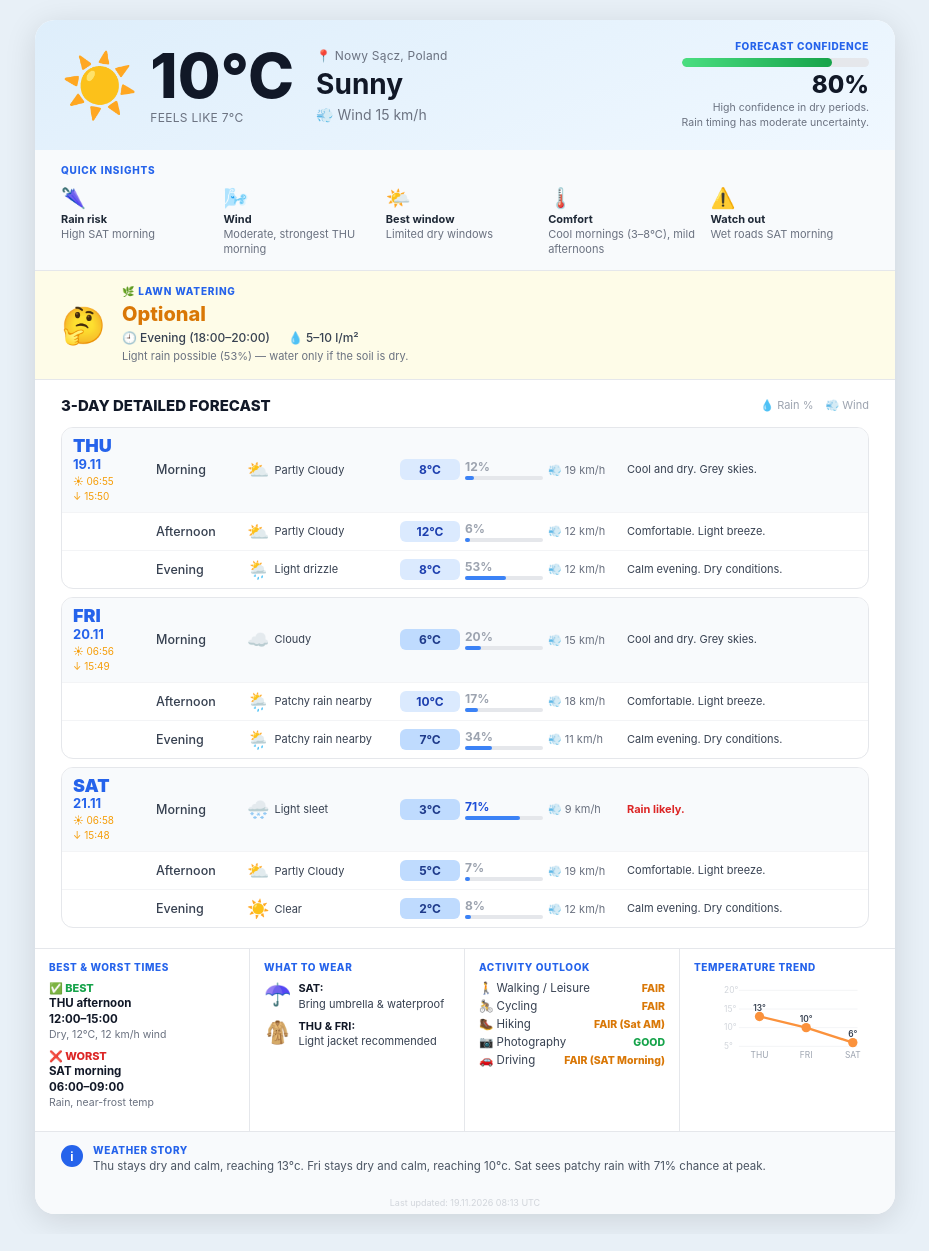
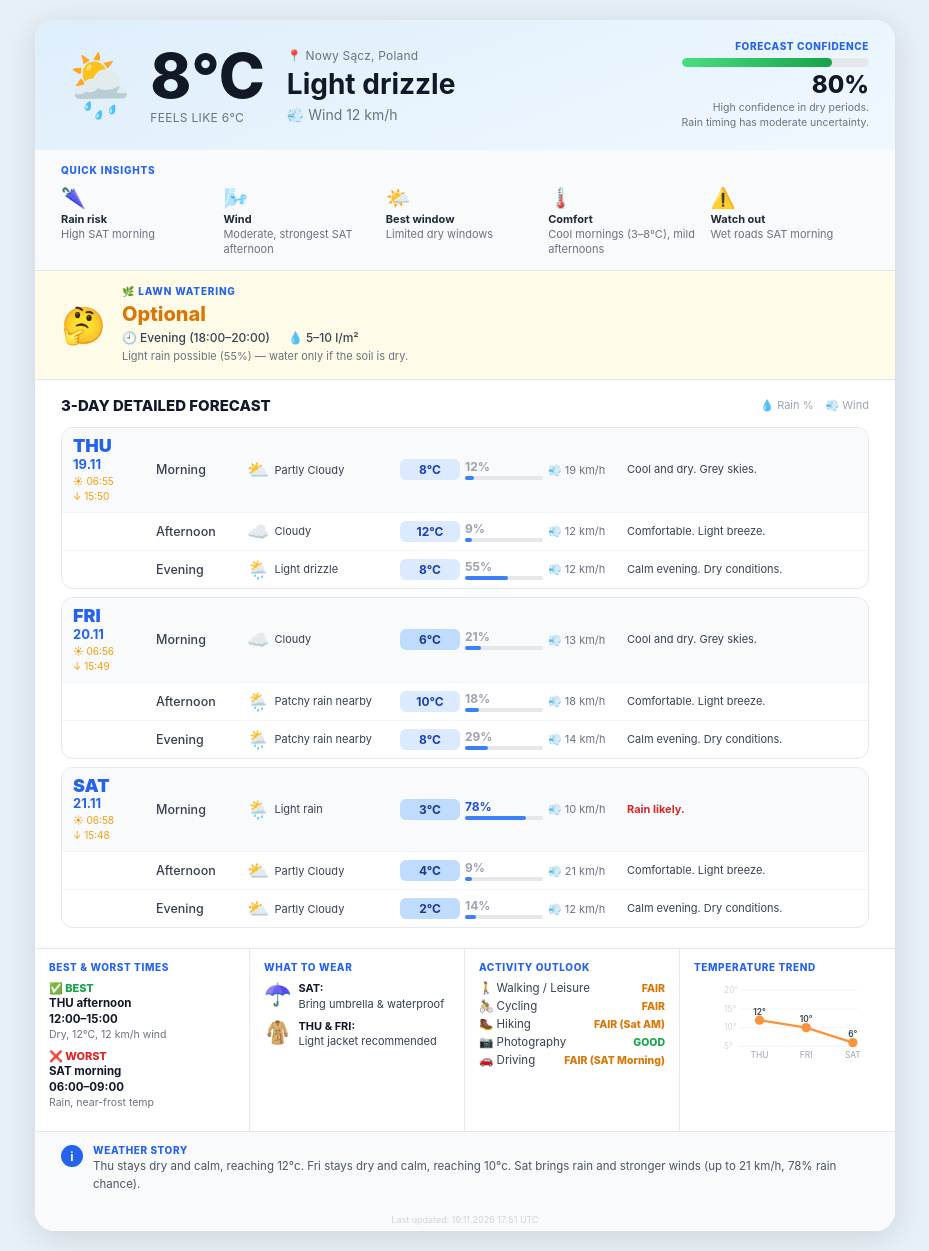
Before and after one commit to Massynisa3/nowy-sacz-weather, a plain HTML site: page index.html in a window 1280 px wide. Shown: the whole page, without its empty margins (175-1104 px from the left). Drawn offline with Linux system fonts and the light colour scheme.

Commit message:
Update weather 2026-11-19 17:51 UTC

```diff
--- a/index.html
+++ b/index.html
@@ -118,15 +118,15 @@
 <div class="card">
   <div class="header">
     <div class="hdr-left">
-      <div class="hdr-icon">&#x2600;&#xFE0F;</div>
+      <div class="hdr-icon">&#x1F326;&#xFE0F;</div>
       <div>
-        <div class="hdr-temp">10&#xB0;C</div>
-        <div class="hdr-feels">Feels like 7&#xB0;C</div>
+        <div class="hdr-temp">8&#xB0;C</div>
+        <div class="hdr-feels">Feels like 6&#xB0;C</div>
       </div>
       <div class="hdr-mid">
         <div class="hdr-location">&#x1F4CD; Nowy S&#x105;cz, Poland</div>
-        <div class="hdr-desc">Sunny</div>
-        <div class="hdr-wind">&#x1F4A8; Wind 15 km/h</div>
+        <div class="hdr-desc">Light drizzle</div>
+        <div class="hdr-wind">&#x1F4A8; Wind 12 km/h</div>
       </div>
     </div>
     <div class="hdr-right">
@@ -141,7 +141,7 @@
     <div class="section-title">Quick Insights</div>
     <div class="insights-grid">
       <div><div class="ins-icon">&#x1F302;</div><div class="ins-label">Rain risk</div><div class="ins-val">High SAT morning</div></div>
-      <div><div class="ins-icon">&#x1F32C;&#xFE0F;</div><div class="ins-label">Wind</div><div class="ins-val">Moderate, strongest THU morning</div></div>
+      <div><div class="ins-icon">&#x1F32C;&#xFE0F;</div><div class="ins-label">Wind</div><div class="ins-val">Moderate, strongest SAT afternoon</div></div>
       <div><div class="ins-icon">&#x1F324;&#xFE0F;</div><div class="ins-label">Best window</div><div class="ins-val">Limited dry windows</div></div>
       <div><div class="ins-icon">&#x1F321;&#xFE0F;</div><div class="ins-label">Comfort</div><div class="ins-val">Cool mornings (3–8°C), mild afternoons</div></div>
       <div><div class="ins-icon">&#x26A0;&#xFE0F;</div><div class="ins-label">Watch out</div><div class="ins-val">Wet roads SAT morning</div></div>
@@ -157,7 +157,7 @@
         <span>&#x1F558;&nbsp;Evening (18:00&#x2013;20:00)</span>
         <span>&#x1F4A7;&nbsp;5&#x2013;10 l/m&#xB2;</span>
       </div>
-      <div class="lawn-reason">Light rain possible (53%) &#x2014; water only if the soil is dry.</div>
+      <div class="lawn-reason">Light rain possible (55%) &#x2014; water only if the soil is dry.</div>
     </div>
   </div>
 
@@ -180,9 +180,9 @@
       <div class="day-row">
         <div></div>
         <div class="part">Afternoon</div>
-        <div class="weath"><span class="wi">&#x26C5;</span><span class="wd">Partly Cloudy</span></div>
+        <div class="weath"><span class="wi">&#x2601;&#xFE0F;</span><span class="wd">Cloudy</span></div>
         <div class="temp-pill tc">12&#xB0;C</div>
-        <div><div class="rain-pct rain-lo">6%</div><div class="rain-bar"><div class="rain-fill" style="width:6%"></div></div></div>
+        <div><div class="rain-pct rain-lo">9%</div><div class="rain-bar"><div class="rain-fill" style="width:9%"></div></div></div>
         <div class="wind-cell">&#x1F4A8; 12 km/h</div>
         <div class="note">Comfortable. Light breeze.</div>
       </div>
@@ -191,7 +191,7 @@
         <div class="part">Evening</div>
         <div class="weath"><span class="wi">&#x1F326;&#xFE0F;</span><span class="wd">Light drizzle</span></div>
         <div class="temp-pill tc">8&#xB0;C</div>
-        <div><div class="rain-pct rain-lo">53%</div><div class="rain-bar"><div class="rain-fill" style="width:53%"></div></div></div>
+        <div><div class="rain-pct rain-lo">55%</div><div class="rain-bar"><div class="rain-fill" style="width:55%"></div></div></div>
         <div class="wind-cell">&#x1F4A8; 12 km/h</div>
         <div class="note">Calm evening. Dry conditions.</div>
       </div>
@@ -202,8 +202,8 @@
         <div class="part">Morning</div>
         <div class="weath"><span class="wi">&#x2601;&#xFE0F;</span><span class="wd">Cloudy</span></div>
         <div class="temp-pill tcc">6&#xB0;C</div>
-        <div><div class="rain-pct rain-lo">20%</div><div class="rain-bar"><div class="rain-fill" style="width:20%"></div></div></div>
-        <div class="wind-cell">&#x1F4A8; 15 km/h</div>
+        <div><div class="rain-pct rain-lo">21%</div><div class="rain-bar"><div class="rain-fill" style="width:21%"></div></div></div>
+        <div class="wind-cell">&#x1F4A8; 13 km/h</div>
         <div class="note">Cool and dry. Grey skies.</div>
       </div>
       <div class="day-row">
@@ -211,7 +211,7 @@
         <div class="part">Afternoon</div>
         <div class="weath"><span class="wi">&#x1F326;&#xFE0F;</span><span class="wd">Patchy rain nearby</span></div>
         <div class="temp-pill tc">10&#xB0;C</div>
-        <div><div class="rain-pct rain-lo">17%</div><div class="rain-bar"><div class="rain-fill" style="width:17%"></div></div></div>
+        <div><div class="rain-pct rain-lo">18%</div><div class="rain-bar"><div class="rain-fill" style="width:18%"></div></div></div>
         <div class="wind-cell">&#x1F4A8; 18 km/h</div>
         <div class="note">Comfortable. Light breeze.</div>
       </div>
@@ -219,9 +219,9 @@
         <div></div>
         <div class="part">Evening</div>
         <div class="weath"><span class="wi">&#x1F326;&#xFE0F;</span><span class="wd">Patchy rain nearby</span></div>
-        <div class="temp-pill tcc">7&#xB0;C</div>
-        <div><div class="rain-pct rain-lo">34%</div><div class="rain-bar"><div class="rain-fill" style="width:34%"></div></div></div>
-        <div class="wind-cell">&#x1F4A8; 11 km/h</div>
+        <div class="temp-pill tc">8&#xB0;C</div>
+        <div><div class="rain-pct rain-lo">29%</div><div class="rain-bar"><div class="rain-fill" style="width:29%"></div></div></div>
+        <div class="wind-cell">&#x1F4A8; 14 km/h</div>
         <div class="note">Calm evening. Dry conditions.</div>
       </div>
     </div>
@@ -229,27 +229,27 @@
       <div class="day-row first">
         <div><div class="dname">SAT</div><div class="ddate">21.11</div><div class="dsun">&#x2600; 06:58<br>&#x2193; 15:48</div></div>
         <div class="part">Morning</div>
-        <div class="weath"><span class="wi">&#x1F328;&#xFE0F;</span><span class="wd">Light sleet</span></div>
+        <div class="weath"><span class="wi">&#x1F326;&#xFE0F;</span><span class="wd">Light rain</span></div>
         <div class="temp-pill tcc">3&#xB0;C</div>
-        <div><div class="rain-pct rain-hi">71%</div><div class="rain-bar"><div class="rain-fill" style="width:71%"></div></div></div>
-        <div class="wind-cell">&#x1F4A8; 9 km/h</div>
+        <div><div class="rain-pct rain-hi">78%</div><div class="rain-bar"><div class="rain-fill" style="width:78%"></div></div></div>
+        <div class="wind-cell">&#x1F4A8; 10 km/h</div>
         <div class="note alert">Rain likely.</div>
       </div>
       <div class="day-row">
         <div></div>
         <div class="part">Afternoon</div>
         <div class="weath"><span class="wi">&#x26C5;</span><span class="wd">Partly Cloudy</span></div>
-        <div class="temp-pill tcc">5&#xB0;C</div>
-        <div><div class="rain-pct rain-lo">7%</div><div class="rain-bar"><div class="rain-fill" style="width:7%"></div></div></div>
-        <div class="wind-cell">&#x1F4A8; 19 km/h</div>
+        <div class="temp-pill tcc">4&#xB0;C</div>
+        <div><div class="rain-pct rain-lo">9%</div><div class="rain-bar"><div class="rain-fill" style="width:9%"></div></div></div>
+        <div class="wind-cell">&#x1F4A8; 21 km/h</div>
         <div class="note">Comfortable. Light breeze.</div>
       </div>
       <div class="day-row">
         <div></div>
         <div class="part">Evening</div>
-        <div class="weath"><span class="wi">&#x2600;&#xFE0F;</span><span class="wd">Clear</span></div>
+        <div class="weath"><span class="wi">&#x26C5;</span><span class="wd">Partly Cloudy</span></div>
         <div class="temp-pill tcc">2&#xB0;C</div>
-        <div><div class="rain-pct rain-lo">8%</div><div class="rain-bar"><div class="rain-fill" style="width:8%"></div></div></div>
+        <div><div class="rain-pct rain-lo">14%</div><div class="rain-bar"><div class="rain-fill" style="width:14%"></div></div></div>
         <div class="wind-cell">&#x1F4A8; 12 km/h</div>
         <div class="note">Calm evening. Dry conditions.</div>
       </div>
@@ -288,9 +288,9 @@
   <line x1="28" y1="30" x2="155" y2="30" stroke="#f3f4f6" stroke-width="1"/>
   <line x1="28" y1="50" x2="155" y2="50" stroke="#f3f4f6" stroke-width="1"/>
   <line x1="28" y1="70" x2="155" y2="70" stroke="#f3f4f6" stroke-width="1"/>
-  <polyline points="50,38 100,50 150,66" fill="none" stroke="#fb923c" stroke-width="2.5" stroke-linejoin="round"/>
-  <circle cx="50" cy="38" r="5" fill="#fb923c"/><circle cx="100" cy="50" r="5" fill="#fb923c"/><circle cx="150" cy="66" r="5" fill="#fb923c"/>
-  <text x="50" y="32" font-size="9" fill="#374151" text-anchor="middle" font-weight="600">13&#xB0;</text><text x="100" y="44" font-size="9" fill="#374151" text-anchor="middle" font-weight="600">10&#xB0;</text><text x="150" y="60" font-size="9" fill="#374151" text-anchor="middle" font-weight="600">6&#xB0;</text>
+  <polyline points="50,42 100,50 150,66" fill="none" stroke="#fb923c" stroke-width="2.5" stroke-linejoin="round"/>
+  <circle cx="50" cy="42" r="5" fill="#fb923c"/><circle cx="100" cy="50" r="5" fill="#fb923c"/><circle cx="150" cy="66" r="5" fill="#fb923c"/>
+  <text x="50" y="36" font-size="9" fill="#374151" text-anchor="middle" font-weight="600">12&#xB0;</text><text x="100" y="44" font-size="9" fill="#374151" text-anchor="middle" font-weight="600">10&#xB0;</text><text x="150" y="60" font-size="9" fill="#374151" text-anchor="middle" font-weight="600">6&#xB0;</text>
   <text x="50" y="83" font-size="9" fill="#9ca3af" text-anchor="middle">THU</text><text x="100" y="83" font-size="9" fill="#9ca3af" text-anchor="middle">FRI</text><text x="150" y="83" font-size="9" fill="#9ca3af" text-anchor="middle">SAT</text>
 </svg>
     </div>
@@ -300,10 +300,10 @@
     <div class="story-badge">i</div>
     <div>
       <div class="story-label">Weather Story</div>
-      <div class="story-text">Thu stays dry and calm, reaching 13°c. Fri stays dry and calm, reaching 10°c. Sat sees patchy rain with 71% chance at peak.</div>
+      <div class="story-text">Thu stays dry and calm, reaching 12°c. Fri stays dry and calm, reaching 10°c. Sat brings rain and stronger winds (up to 21 km/h, 78% rain chance).</div>
     </div>
   </div>
-  <div class="updated">Last updated: 19.11.2026 08:13 UTC</div>
+  <div class="updated">Last updated: 19.11.2026 17:51 UTC</div>
 </div>
 </body>
 </html>
```
Also changed, not shown: pl/index.html (+29 -29 lines).
